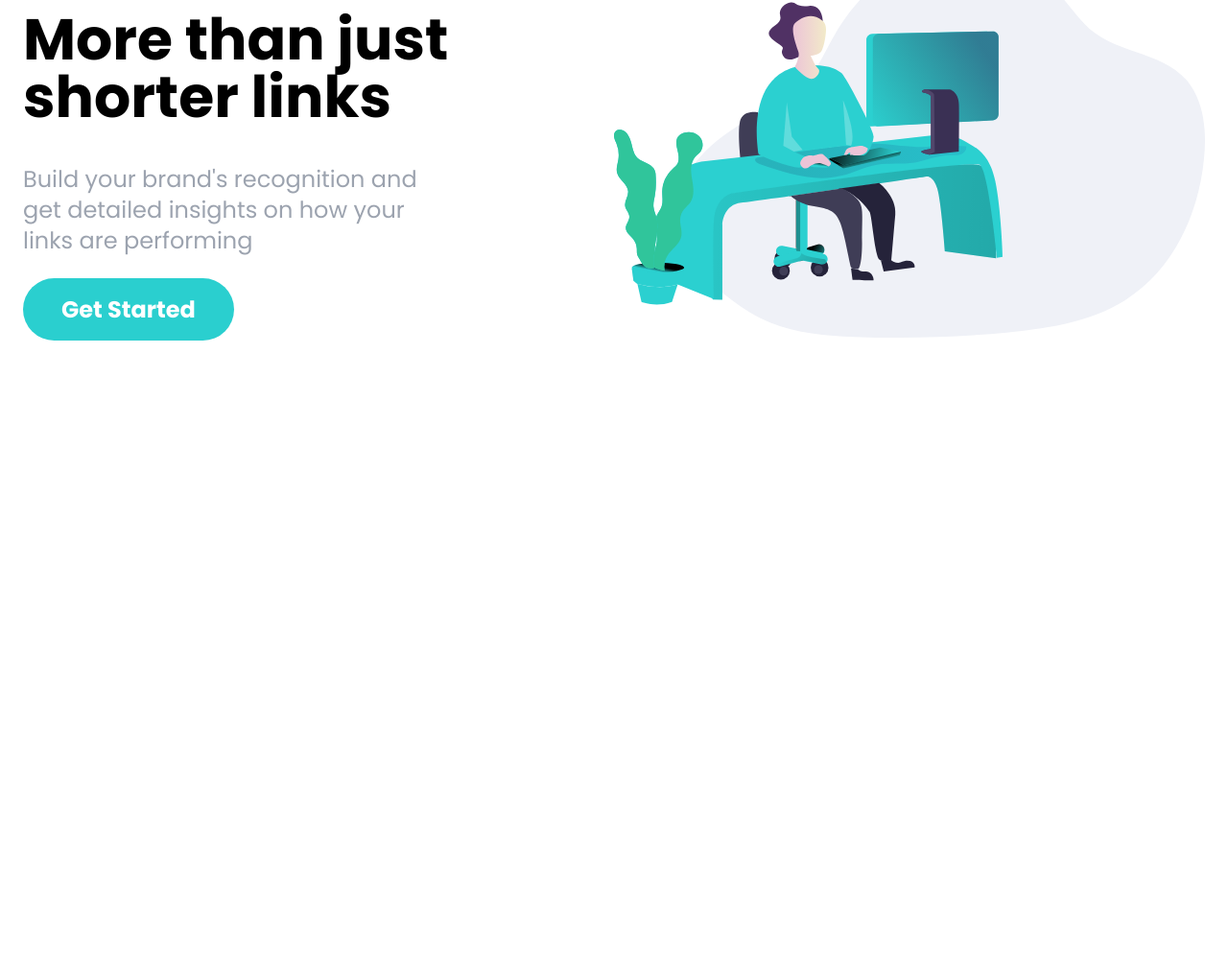
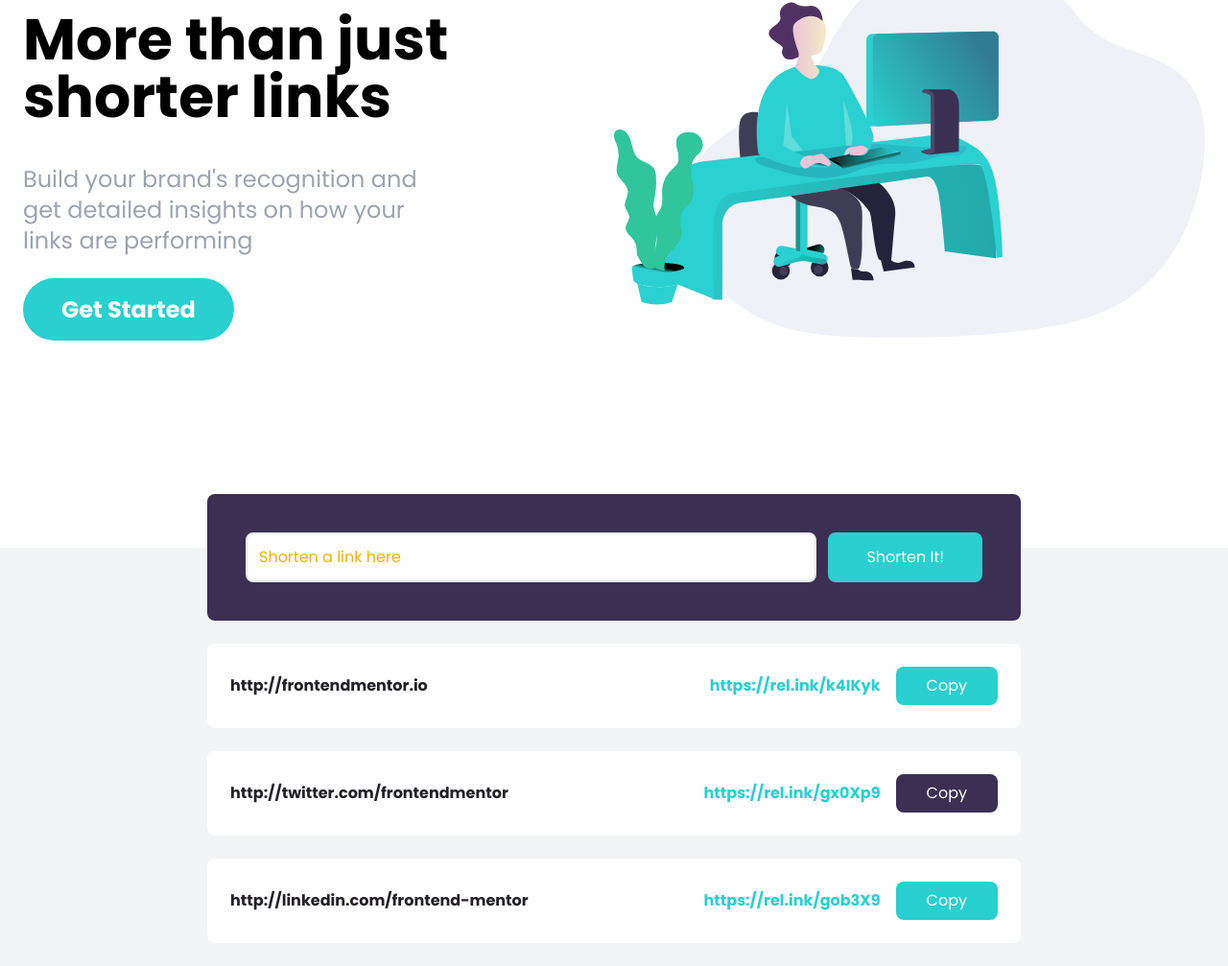
Before and after one commit to xDamneDx/traversy-shortly, a website: page index.html in a window 1280 px wide. Shown: the part 173-1180 px from the top of the page at 96% size. Before the commit the page ends 800 px from the top, so only its background shows below. Drawn offline with Linux system fonts and the light colour scheme.

Commit message:
add shorten form & links

```diff
--- a/index.html
+++ b/index.html
@@ -73,6 +73,64 @@
       </div>
     </div>
   </section>
+
+  <!-- Shortent Section -->
+  <section id="shorten" class="relative bg-gray-100">
+    <!-- Shorten Container -->
+    <div class="max-w-4xl p-6 mx-auto space-y-6">
+      <form id="link-form"
+        class="relative flex flex-col w-full p-10 -mt-20 space-y-4 rounded-lg bg-darkViolet md:flex-row md:space-y-0 md:space-x-3">
+        <input id="link-input" type="text"
+          class="flex-1 p-3 placeholder-yellow-500 border-2 rounded-lg focus:outline-none"
+          placeholder="Shorten a link here">
+        <button class="px-10 py-3 text-white rounded-lg bg-cyan hover:bg-cyanLight focus:outline-none md:py-2">
+          Shorten It!
+        </button>
+      </form>
+
+      <!-- Link 1 -->
+      <div class="flex flex-col items-center justify-between w-full p-6 bg-white rounded-lg md:flex-row">
+        <p class="font-bold text-center text-veryDarkViolet md:text-left">
+          http://frontendmentor.io
+        </p>
+
+        <div class="flex flex-col items-center justify-end flex-1 space-x-4 space-y-2 md:flex-row md:space-y-0">
+          <div class="font-bold text-cyan">
+            https://rel.ink/k4IKyk
+          </div>
+          <button class="p-2 px-8 text-white rounded-lg bg-cyan hover:opacity-70 focus:outline-none">Copy</button>
+        </div>
+      </div>
+
+      <!-- Link 2 -->
+      <div class="flex flex-col items-center justify-between w-full p-6 bg-white rounded-lg md:flex-row">
+        <p class="font-bold text-center text-veryDarkViolet md:text-left">
+          http://twitter.com/frontendmentor
+        </p>
+
+        <div class="flex flex-col items-center justify-end flex-1 space-x-4 space-y-2 md:flex-row md:space-y-0">
+          <div class="font-bold text-cyan">
+            https://rel.ink/gx0Xp9
+          </div>
+          <button class="p-2 px-8 text-white rounded-lg bg-darkViolet hover:opacity-70 focus:outline-none">Copy</button>
+        </div>
+      </div>
+
+      <!-- Link 3 -->
+      <div class="flex flex-col items-center justify-between w-full p-6 bg-white rounded-lg md:flex-row">
+        <p class="font-bold text-center text-veryDarkViolet md:text-left">
+          http://linkedin.com/frontend-mentor
+        </p>
+
+        <div class="flex flex-col items-center justify-end flex-1 space-x-4 space-y-2 md:flex-row md:space-y-0">
+          <div class="font-bold text-cyan">
+            https://rel.ink/gob3X9
+          </div>
+          <button class="p-2 px-8 text-white rounded-lg bg-cyan hover:opacity-70 focus:outline-none">Copy</button>
+        </div>
+      </div>
+    </div>
+  </section>
 </body>
 
 </html>
```
Also changed, not shown: css/style.css.
